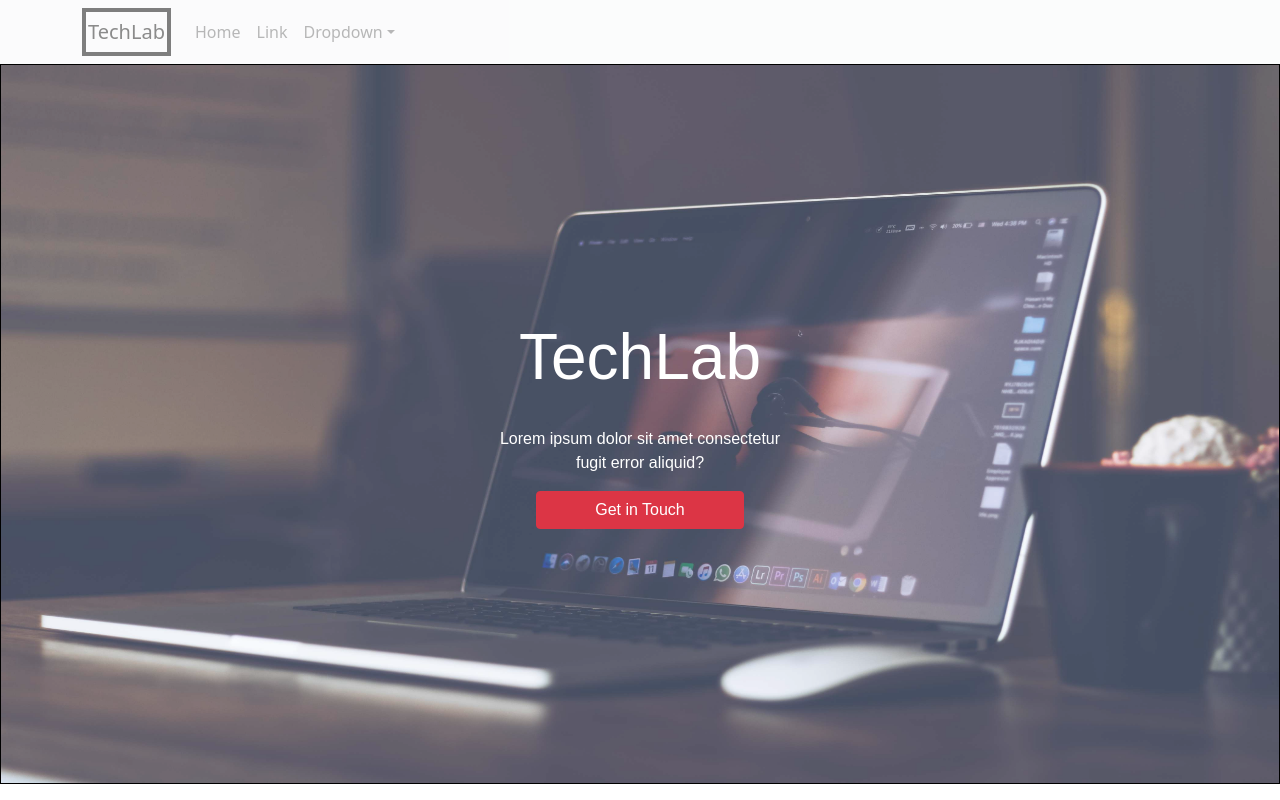
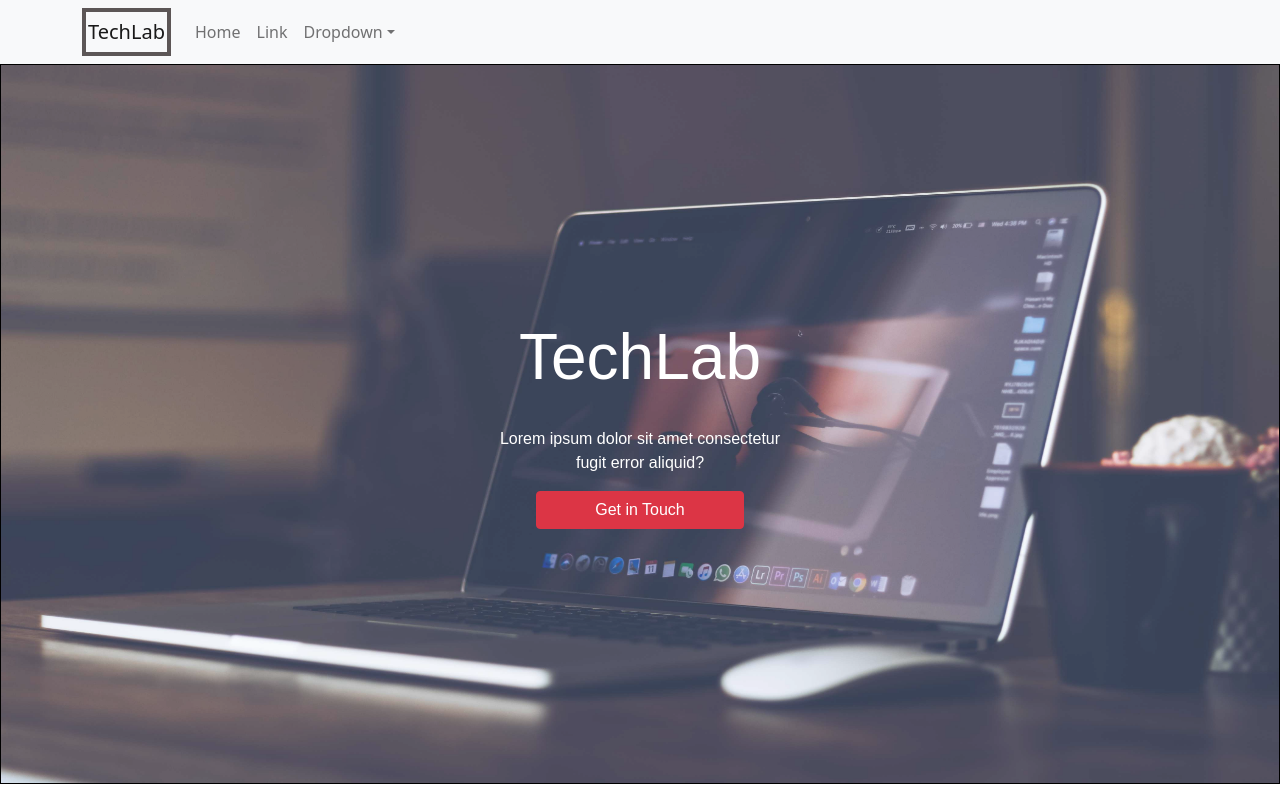
Before and after one commit to muratcan-yuksel/example1, a React (Create React App) app: page / in a window 1280 px wide. Shown: the top 800 px of the page. Built offline with nearby package versions, Linux system fonts and the light colour scheme.

Commit message:
I think it's production ready now

```diff
--- a/src/components/Background.js
+++ b/src/components/Background.js
@@ -8,7 +8,12 @@ const Background = () => {
   return (
     <div>
       <div id="imgContainer">
-        <img id="backgroundImg" src={backgroundImage} alt="" />
+        <img
+          style={{ opacity: "80%" }}
+          id="backgroundImg"
+          src={backgroundImage}
+          alt=""
+        />
         <div id="backPosition">
           <h1 className="backgroundTitle">TechLab</h1>
           <div className="text">Lorem ipsum dolor sit amet consectetur</div>
--- a/src/components/Footer.js
+++ b/src/components/Footer.js
@@ -46,7 +46,7 @@ const Footer = () => {
                   dictum vel in justo.
                 </p>
               </div>
-              <div className="col item social">
+              {/* <div className="col item social">
                 <a href="#">
                   <i className="icon ion-social-facebook"></i>
                 </a>
@@ -59,7 +59,7 @@ const Footer = () => {
                 <a href="#">
                   <i className="icon ion-social-instagram"></i>
                 </a>
-              </div>
+              </div> */}
             </div>
             <p className="copyright">Company Name © 2018</p>
           </div>
--- a/src/style/backgroundStyle.css
+++ b/src/style/backgroundStyle.css
@@ -6,10 +6,11 @@
   font-family: Arial, Helvetica, sans-serif;
 }
 
+/* #imgDiv {
+  opacity: 75%;
+} */
 #backgroundImg {
   position: absolute;
-
-  opacity: 75%;
   object-fit: fill;
   height: 100%;
   width: 100%;
@@ -28,11 +29,11 @@
   font-weight: 500;
 }
 .navBar {
-  opacity: 50%;
+  /* opacity: 50%; */
   z-index: 2;
 }
 .navTitle {
-  border: 4px solid black;
+  border: 4px solid rgb(92, 86, 86);
   padding: 2px;
 }
 #backPosition {
```
